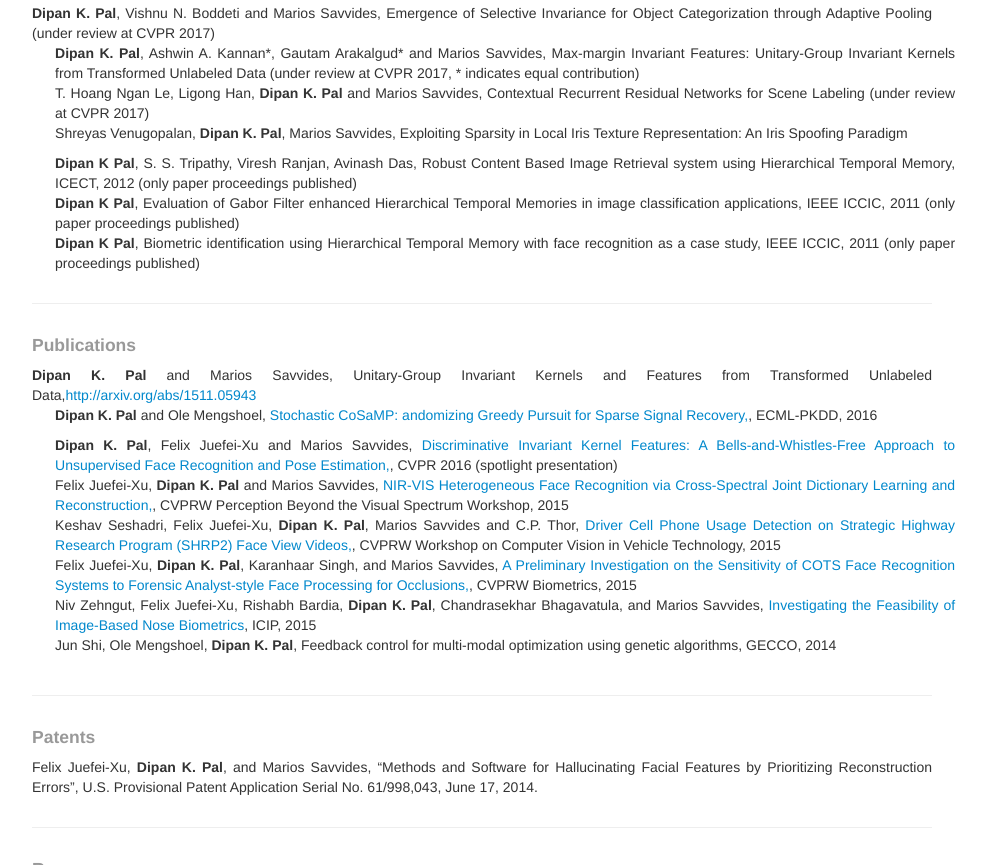
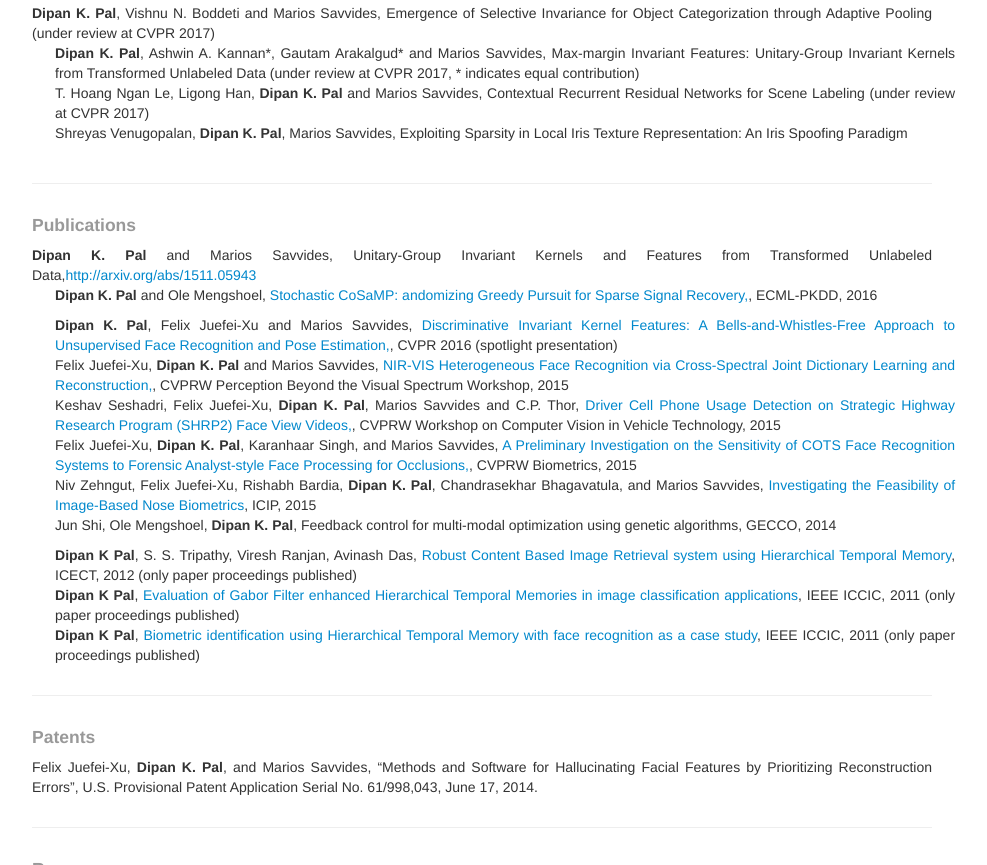
Before and after one commit to dkpal/dkpal.github.io, a plain HTML site: page index.html in a window 1280 px wide. Shown: the part 682-1547 px from the top of the page, without its empty margins (158-1145 px from the left). Drawn offline with Linux system fonts and the light colour scheme.

Commit message:
updated publications old

```diff
--- a/index.html
+++ b/index.html
@@ -138,27 +138,6 @@
         <br>
 
 
-        <div class="span12">
-          <b>Dipan K Pal</b>, S. S. Tripathy, Viresh Ranjan, Avinash Das, Robust Content Based Image Retrieval system using Hierarchical Temporal Memory, ICECT, 2012 (only paper proceedings published)
-        </div>
-        <br>
-
-
-        <div class="span12">
-            <b>Dipan K Pal</b>, Evaluation of Gabor Filter enhanced Hierarchical Temporal Memories in image classification applications, IEEE ICCIC, 2011 (only paper proceedings published)
-        </div>
-        <br>
-
-
-
-          <div class="span12">
-            <b>Dipan K Pal</b>, Biometric identification using Hierarchical Temporal Memory with face recognition as a case study, IEEE ICCIC, 2011 (only paper proceedings published)
-        </div>
-        <br>
-
-
-
-
 
 
 
@@ -209,6 +188,27 @@
         <div class="span12">
           Jun Shi, Ole Mengshoel, <b>Dipan K. Pal</b>, Feedback control for multi-modal optimization using genetic algorithms, GECCO, 2014
         </div>
+
+
+
+        <div class="span12">
+          <b>Dipan K Pal</b>, S. S. Tripathy, Viresh Ranjan, Avinash Das, <a href="ICECT_2012.pdf" target="_blank">Robust Content Based Image Retrieval system using Hierarchical Temporal Memory</a>, ICECT, 2012 (only paper proceedings published)
+        </div>
+        <br>
+
+
+        <div class="span12">
+            <b>Dipan K Pal</b>, <a href="Evaluation_2012.pdf" target="_blank">Evaluation of Gabor Filter enhanced Hierarchical Temporal Memories in image classification applications</a>, IEEE ICCIC, 2011 (only paper proceedings published)
+        </div>
+        <br>
+
+
+
+          <div class="span12">
+            <b>Dipan K Pal</b>, <a href="Biometrics_2012.pdf" target="_blank">Biometric identification using Hierarchical Temporal Memory with face recognition as a case study</a>, IEEE ICCIC, 2011 (only paper proceedings published)
+        </div>
+
+
 
 
       </div>
```
Also changed, not shown: 3 other files.
